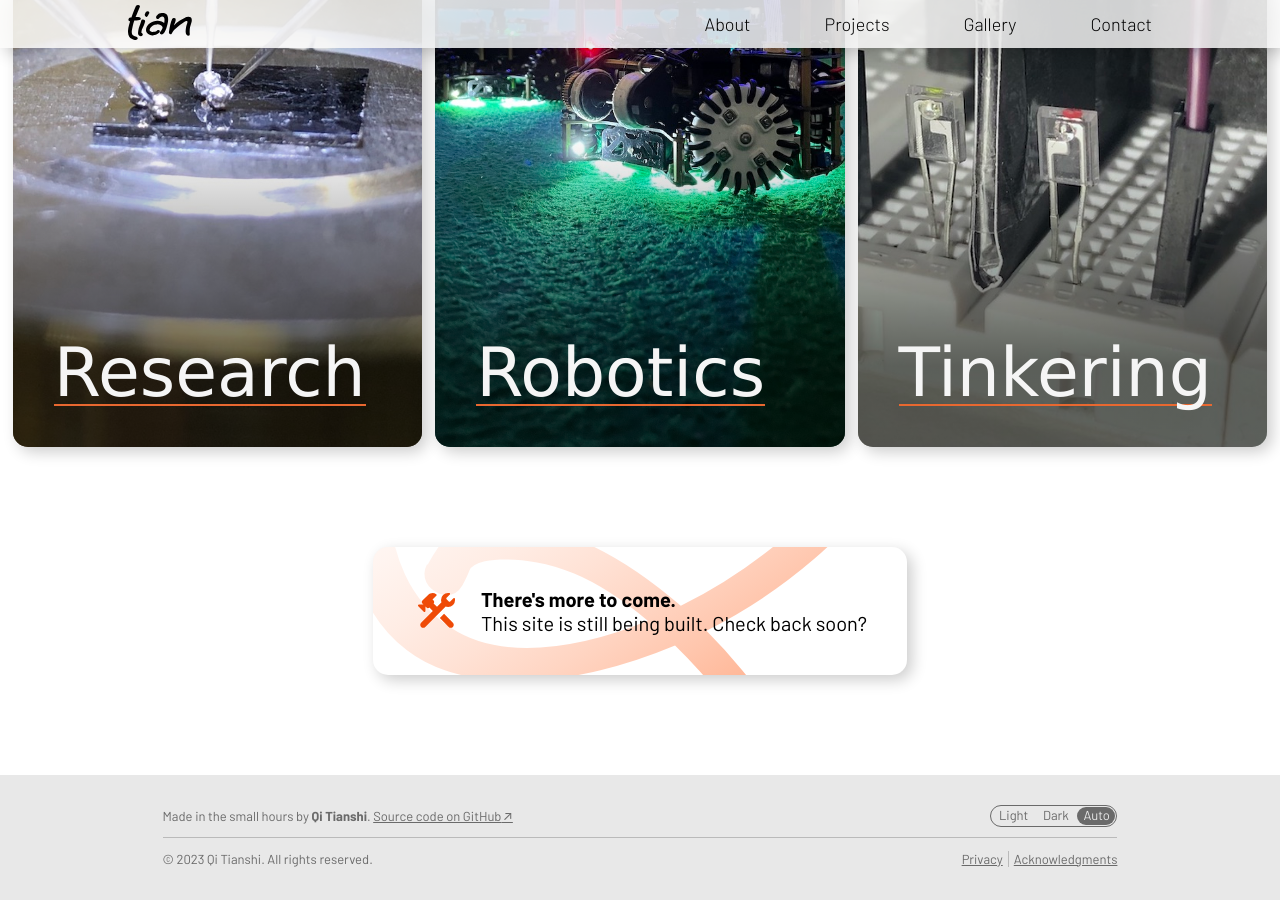
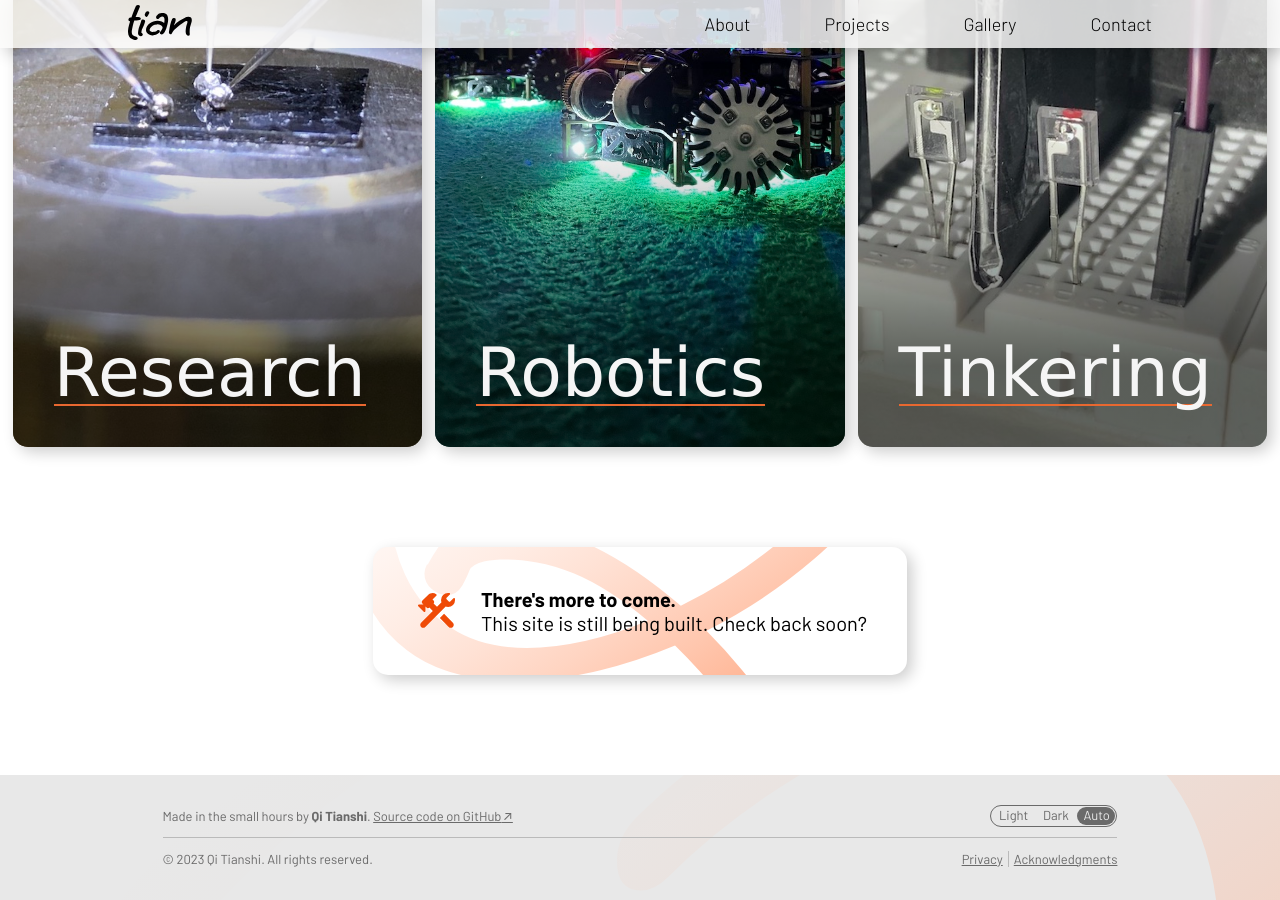
Before and after one commit to qitianshi/qitianshi.com, a Jekyll site: the page built from src/index.html, in a window 1280 px wide and 900 px high, scrolled down 2125 px. Built offline with Jekyll 4.4.1, drawn with Linux system fonts in a browser that asks for light colours; some web fonts are replaced.

Commit message:
Add u-background-scribble-modal for global footer

```diff
--- a/src/_includes/global-footer.html
+++ b/src/_includes/global-footer.html
@@ -3,7 +3,7 @@
 <!-- Copyright 2023 Qi Tianshi. All rights reserved. -->
 
 
-<footer class="global-footer" id="global-footer">
+<footer class="global-footer u-background-scribble-modal u-background-scribble-modal--top-right" id="global-footer">
 
     <div id="global-footer__main" class="global-footer__content">
 
--- a/src/_sass/base/_common.scss
+++ b/src/_sass/base/_common.scss
@@ -60,6 +60,9 @@
 
     background-size: cover;
     background-repeat: no-repeat;
-    background-position: bottom right 20%;
+
+    // Positioning options.
+    background-position: bottom right 20%;              // Default.
+    &--top-right { background-position: top 20% right 20%; }
 
 }
```
